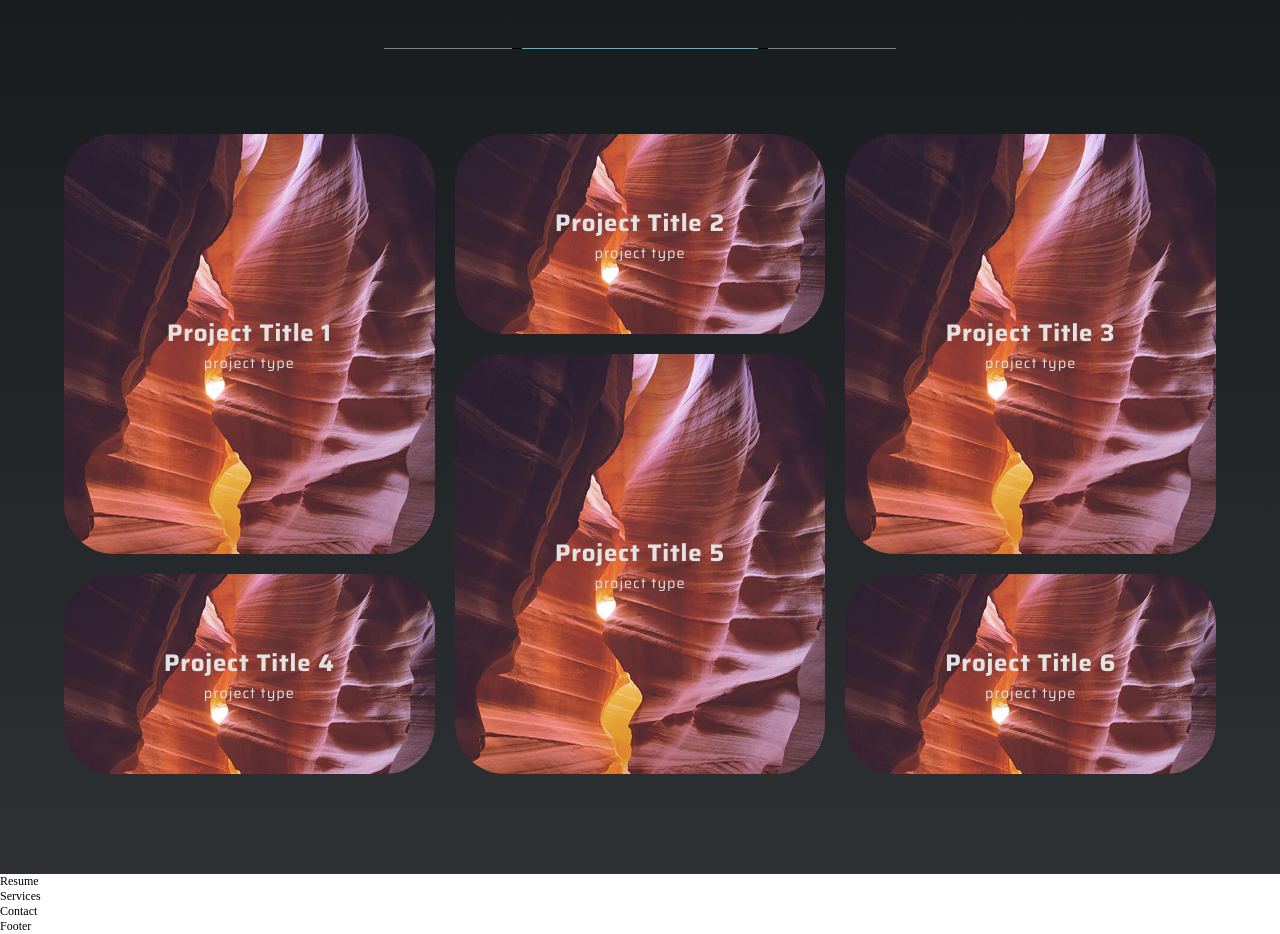
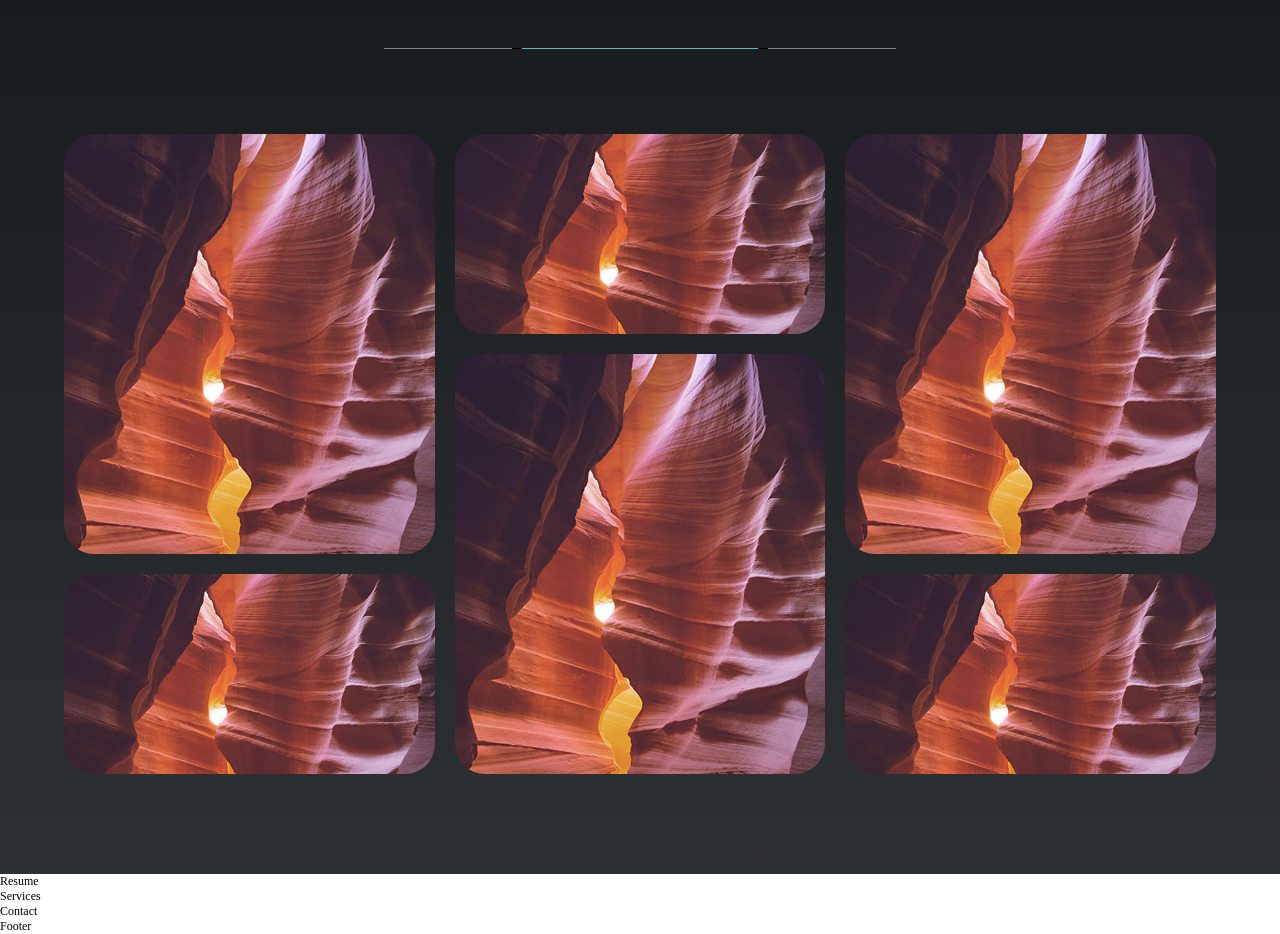
Before and after one commit to grosen-coding/grosen-portfolio, a React (Create React App) app: page / in a window 1280 px wide. Shown: the part 2920-3854 px from the top of the page. Built offline with nearby package versions, Linux system fonts and the light colour scheme.

Commit message:
added hover for portfolio projects image

```diff
--- a/src/sections/Portfolio.jsx
+++ b/src/sections/Portfolio.jsx
@@ -3,7 +3,7 @@ import styled from "styled-components";
 
 function Portfolio() {
   return (
-    <Container>
+    <Container id="portfolio">
       <Wrap>
         <h1>
           <span>Portfolio</span>
@@ -12,47 +12,71 @@ function Portfolio() {
         <Projects>
           <Project id="project-1" className="project-card">
             <ProjectTitle className="project-card-title">
-              <h3>Project Title 1 </h3>
+              <h3>Project Title 1</h3>
               <h5>project type</h5>
             </ProjectTitle>
-            <ProjectImg src="../img/1.jpg" alt="" />
+            <ProjectImg
+              className="project-card-img"
+              src="../img/1.jpg"
+              alt=""
+            />
           </Project>
           <Project id="project-2" className="project-card">
             <ProjectTitle className="project-card-title">
               <h3>Project Title 2</h3>
               <h5>project type</h5>
             </ProjectTitle>
-            <ProjectImg src="../img/1.jpg" alt="" />
+            <ProjectImg
+              className="project-card-img"
+              src="../img/1.jpg"
+              alt=""
+            />
           </Project>
           <Project id="project-3" className="project-card">
             <ProjectTitle className="project-card-title">
               <h3>Project Title 3</h3>
               <h5>project type</h5>
             </ProjectTitle>
-            <ProjectImg src="../img/1.jpg" alt="" />
+            <ProjectImg
+              className="project-card-img"
+              src="../img/1.jpg"
+              alt=""
+            />
           </Project>
           <Project id="project-4" className="project-card">
             <ProjectTitle className="project-card-title">
               <h3>Project Title 4</h3>
               <h5>project type</h5>
             </ProjectTitle>
-            <ProjectImg src="../img/1.jpg" alt="" />
+            <ProjectImg
+              className="project-card-img"
+              src="../img/1.jpg"
+              alt=""
+            />
           </Project>
           <Project id="project-5" className="project-card">
             <ProjectTitle className="project-card-title">
               <h3>Project Title 5</h3>
               <h5>project type</h5>
             </ProjectTitle>
-            <ProjectImg src="../img/1.jpg" alt="" />
+            <ProjectImg
+              className="project-card-img"
+              src="../img/1.jpg"
+              alt=""
+            />
           </Project>
           <Project id="project-6" className="project-card">
             <ProjectTitle className="project-card-title">
               <h3>Project Title 6</h3>
               <h5>project type</h5>
             </ProjectTitle>
-            <ImgWrap>
-              <ProjectImg src="../img/1.jpg" alt="" />
-            </ImgWrap>
+            {/* <ImgWrap className="project-img-wrap"> */}
+            <ProjectImg
+              className="project-card-img"
+              src="../img/1.jpg"
+              alt=""
+            />
+            {/* </ImgWrap> */}
           </Project>
         </Projects>
       </Wrap>
@@ -130,6 +154,17 @@ const Project = styled.div`
   width: 100%;
   position: relative;
   cursor: pointer;
+  overflow: hidden;
+  border-radius: 30px;
+
+  &:hover .project-card-title {
+    opacity: 1;
+  }
+
+  &:hover .project-card-img {
+    opacity: 0.4;
+    transform: scale(1);
+  }
   /* height: auto; */
   &:nth-of-type(1) {
     grid-row: 1 / 3;
@@ -164,16 +199,20 @@ const ProjectTitle = styled.div`
   width: 100%;
   text-align: center;
   z-index: 3;
+  opacity: 0;
+  transition: 0.3s;
 
   h3 {
     font-size: 2rem;
     letter-spacing: 0.8px;
+    transition: 0.3s;
   }
 
   h5 {
     font-size: 1.2rem;
     font-weight: 400;
     letter-spacing: 1px;
+    transition: 0.3s;
   }
 `;
 
@@ -181,12 +220,15 @@ const ImgWrap = styled.div`
   width: 100%;
   height: 100%;
   position: absolute;
+  /* z-index: -1; */
 `;
 
 const ProjectImg = styled.img`
   width: 100%;
-  border-radius: 50px;
+  border-radius: 30px;
   height: 100%;
   object-fit: cover;
-  object-position: center;
+  object-position: center center;
+  transition: all 0.3s;
+  transform: scale(1.05);
 `;
```
